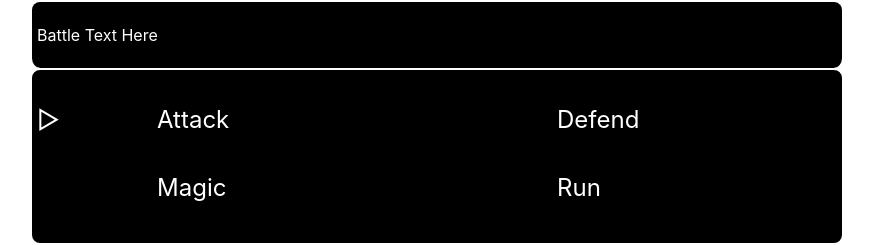
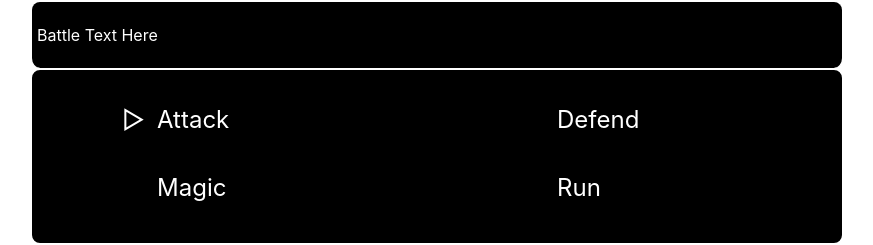
Before and after one commit to athaarsager/dragonslayer-game, a React (Vite) app in the folder dragonslayer_frontend/: page / in a window 1280 px wide. Shown: the part 536-781 px from the top of the page, without its empty margins (203-1076 px from the left). Built offline with nearby package versions, Linux system fonts and the light colour scheme.

Commit message:
Adjust positioning of selector arrow

```diff
--- a/dragonslayer_frontend/src/components/BattleScreen/BattleScreen.css
+++ b/dragonslayer_frontend/src/components/BattleScreen/BattleScreen.css
@@ -52,6 +52,8 @@ img {
 
 .selector {
     font-size: 25px;
+    text-align: right;
+    margin-right: 0.75rem;
     grid-column: 1 / span 1;
 }
 
```
Also changed, not shown: dragonslayer_frontend/src/components/BattleScreen/BattleScreen.jsx (+2 -9 lines).
